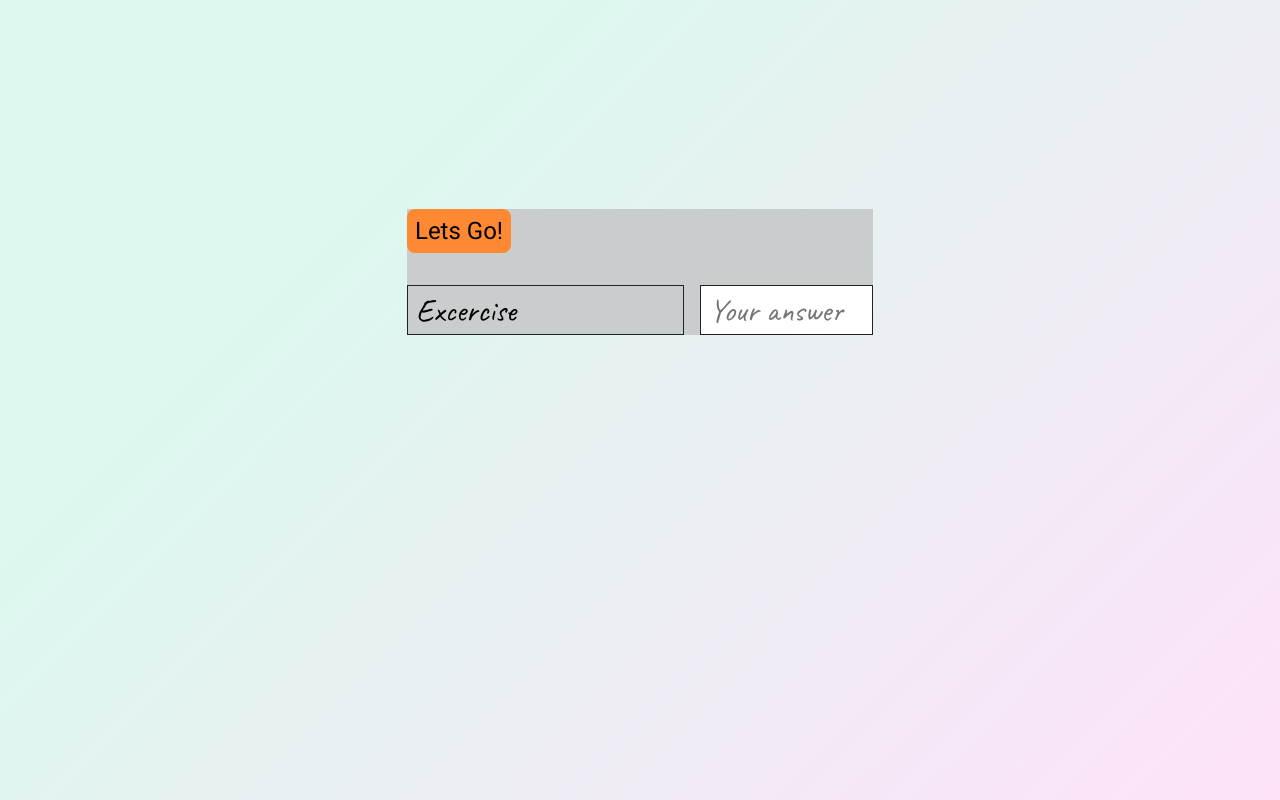
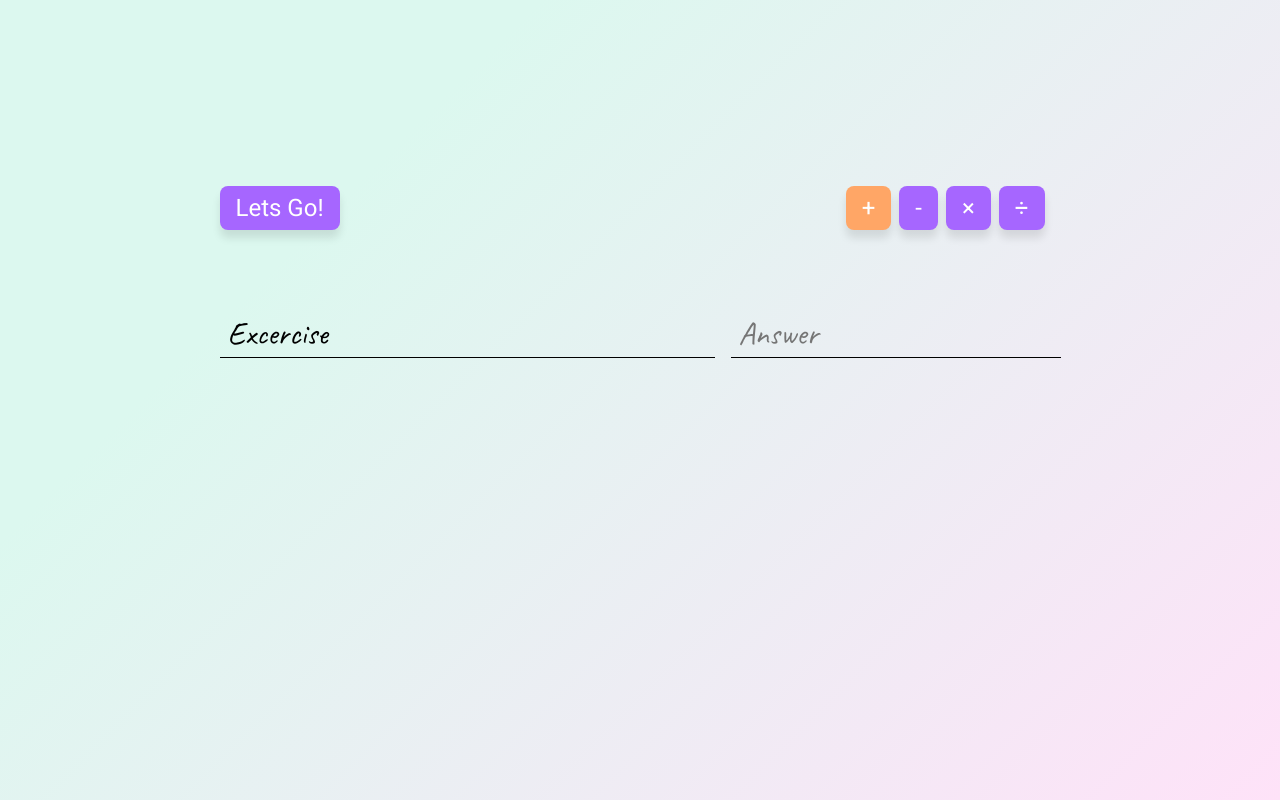
Before and after one commit to vincentole/small_web_projects, a plain HTML site: page math_training/index.html in a window 1280 px wide. Drawn offline with Linux system fonts and the light colour scheme.

Commit message:
added operation switch to math trainer

```diff
--- a/math_training/index.html
+++ b/math_training/index.html
@@ -13,6 +13,12 @@
             <div class="math-gen">
                 <div class="math-gen__tools">
                     <button class="btn math-gen__start-btn">Lets Go!</button>
+                    <div class="container">
+                        <button data-operator="add" class="btn math-gen__operation-btn active">+</button>
+                        <button data-operator="subtract" class="btn math-gen__operation-btn">-</button>
+                        <button data-operator="multiply" class="btn math-gen__operation-btn">&times;</button>
+                        <button data-operator="divideInt" class="btn math-gen__operation-btn">&divide;</button>
+                    </div>
                 </div>
                 <div class="math-gen__main">
                     <div class="math-gen__exercise">Excercise</div>
@@ -23,7 +29,7 @@
                             name="answer"
                             id="math-gen__answer-input"
                             class="math-gen__answer-input"
-                            placeholder="Your answer"
+                            placeholder="Answer"
                         />
                     </div>
                 </div>
--- a/math_training/js/main.js
+++ b/math_training/js/main.js
@@ -1,18 +1,22 @@
 const mathGenExercise = document.querySelector(".math-gen__exercise");
 const mathGenAnswerInput = document.querySelector("#math-gen__answer-input");
-
 const mathGenStartBtn = document.querySelector(".math-gen__start-btn");
+const mathGenSelectBtns = document.querySelectorAll(".math-gen__operation-btn");
 
 mathGenStartBtn.onclick = handleMathGenStartBtn;
 mathGenAnswerInput.addEventListener("input", handleAnswerInput);
+mathGenSelectBtns.forEach( btn => {
+    btn.addEventListener("click", handleSelectOperation);
+
+});
 
 let firstNumber;
 let secondNumber;
 let result;
-let [exerciseMin, exerciseMax, currentOperation] = [3, 10, "divideInt"];
+let [exerciseMin, exerciseMax, currentOperation] = [3, 10, "add"];
 
 function handleMathGenStartBtn(e) {
-
+    mathGenAnswerInput.focus();
     updateExercise(exerciseMin, exerciseMax, currentOperation);
 }
 
@@ -27,16 +31,12 @@ async function handleAnswerInput(e) {
     }
 }
 
-
-
-
-
-
-
-
-
-
-
+function handleSelectOperation(e) {
+    currentOperation = e.target.dataset.operator;
+    mathGenStartBtn.click();
+    document.querySelector(".math-gen__operation-btn.active").classList.remove("active");
+    e.target.classList.add("active");
+}
 
 
 
--- a/math_training/scss/style.scss
+++ b/math_training/scss/style.scss
@@ -185,48 +185,67 @@ main {
     flex-direction: column;
     margin-bottom: 20%;
 }
-
 .math-gen {
     display: flex;
     flex-direction: column;
-    gap: 2rem;
-    background-color: var(--gray-200);
+    margin: 1rem;
+    gap: 5rem;
 }
 .math-gen__main {
+    display: grid;
+    grid-template-columns: 60fr 40fr;
+    grid-gap: 1rem;
+}
+.math-gen__tools {
     display: flex;
-    gap: 1rem;
+    justify-content: space-between;
+    .container {
+        display: flex;
+        gap: 0.5rem;
+        flex-wrap: wrap;
+        margin: 0 1rem;
+    }
+}
+.math-gen__operation-btn {
+    flex: 1;
 }
 .math-gen__exercise {
     display: inline-block;
-    border: 1px solid #222;
-    flex: 60 60 0;
+    border-bottom: 1px solid #000;
     font-family: 'Caveat', "Roboto", sans-serif;
     padding: 0.2rem 0.5rem;
 }
 .math-gen__answer {
     display: inline-block;
-    flex: 40 40 0;
     font-family: 'Caveat', "Roboto", sans-serif;
 }
 .math-gen__answer-input {
-    border: 1px solid #222;
     width: 100%;
     outline: none;
     padding: 0.2rem 0.5rem;
     transition: border 0.3s ease-in-out;
+    transition: color 0.3s ease-in-out;
+    background-color: transparent;
+    border-bottom: 1px solid #000;
 }
 #math-gen__answer-input:focus {
-
-
-
 }
 .success {
-    border: 1px solid var(--green-500);
+    border-bottom: 1px solid var(--green-600);
+    &::placeholder {
+        color: var(--green-500);
+    }
 }
 .btn {
-    background: var(--orange-400);
+    background: var(--violet-300);
     border-radius: 0.5rem;
-    padding: 0.5rem;
+    padding: 0.5rem 1rem;
     font-size: 1.5rem;
     cursor: pointer;
+    box-shadow: 0 0.5rem 0.5rem rgba($color: #000000, $alpha: 0.1);
+    color: #fff;
+    transition: background-color 0.3s ease-in-out;
+    &.active {
+        background-color: var(--orange-300);
+    }
 }
```
Also changed, not shown: css/style.css (added), math_training/css/style.css.
